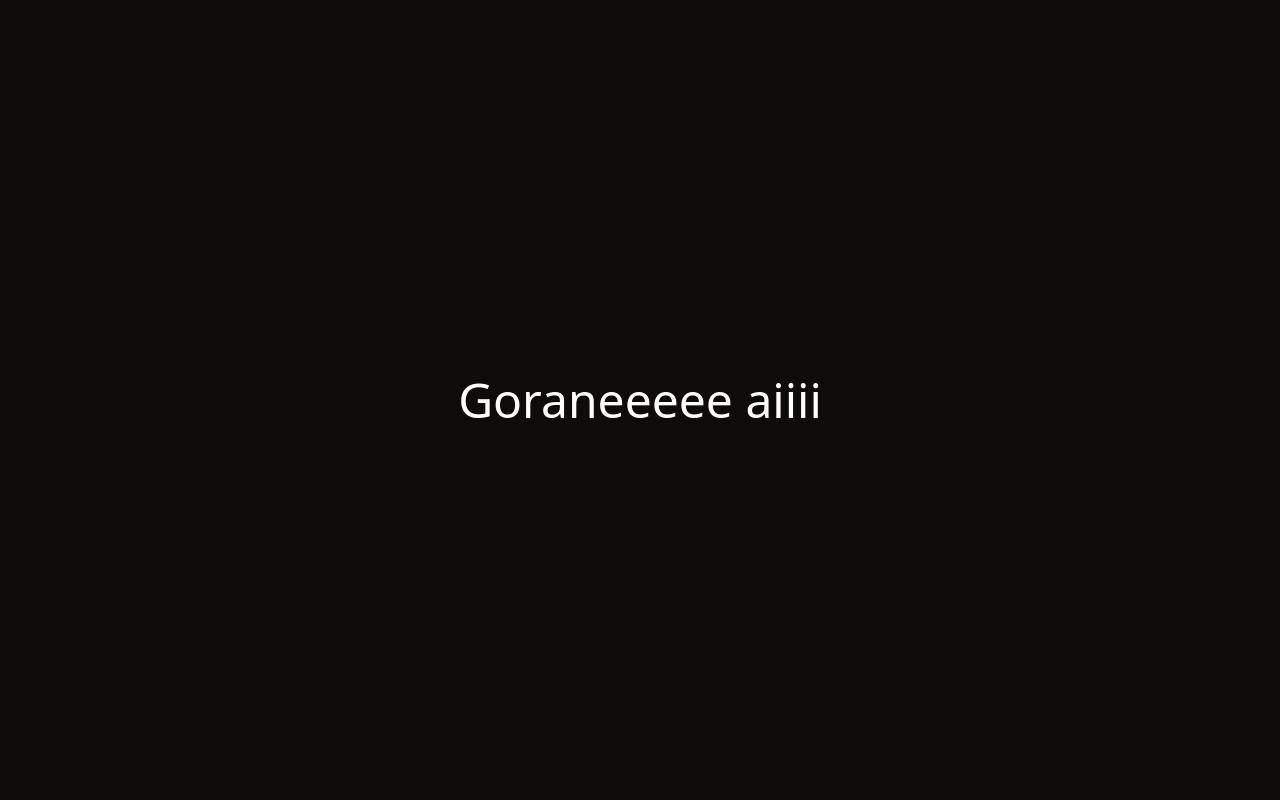
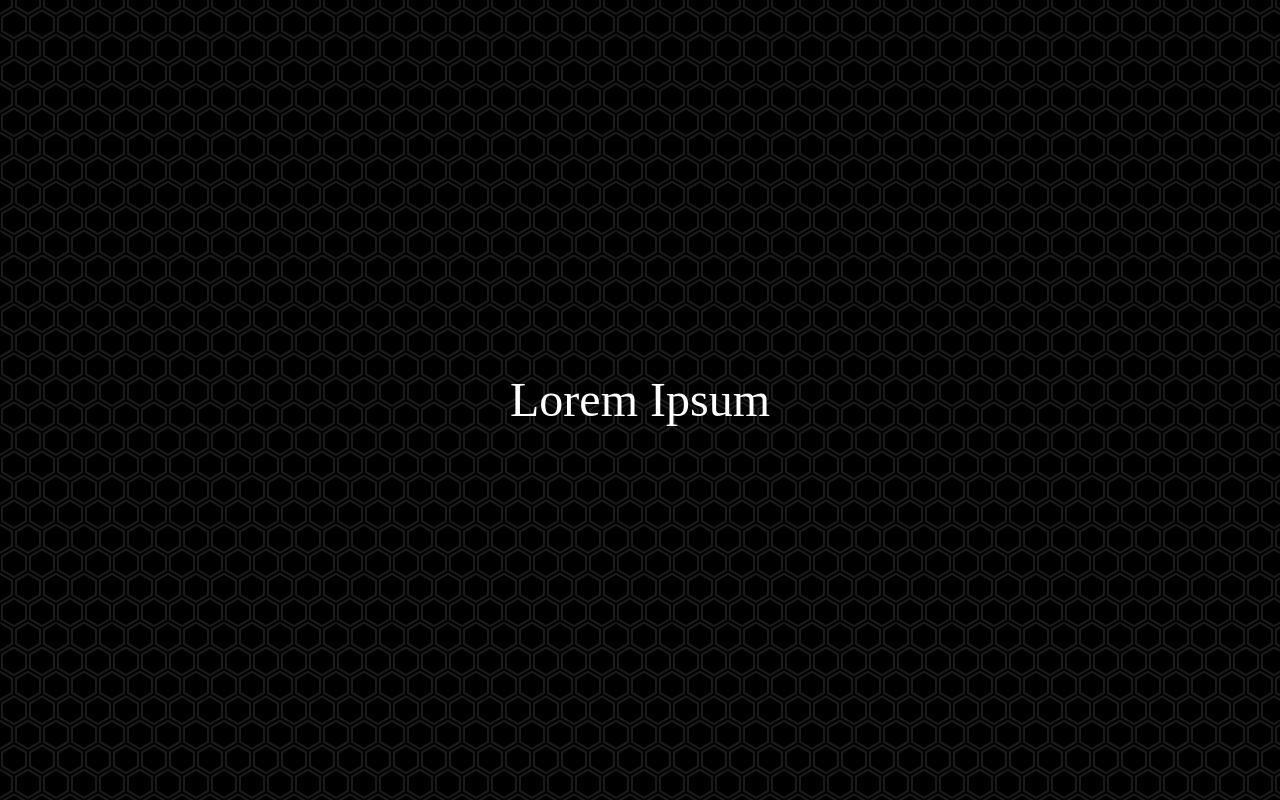
Before and after one commit to lz13/gor_ai, a website: page index.html in a window 1280 px wide. Drawn offline with Linux system fonts and the light colour scheme.

Commit message:
Add background

```diff
--- a/index.html
+++ b/index.html
@@ -11,7 +11,7 @@
   <body>
     <div class="flex h-screen bg-black">
       <div class="m-auto">
-        <h1 class="text-5xl text-white">Goraneeeee aiiii</h1>
+        <h1 class="text-5xl text-white font-bit">Lorem Ipsum</h1>
       </div>
     </div>
 
--- a/tailwind.config.js
+++ b/tailwind.config.js
@@ -8,6 +8,10 @@ module.exports = {
       lg: '976px',
       xl: '1440px'
     },
+    fontFamily: {
+      lum: ['Luminari'],
+      bit: ['Bitwise']
+    },
     extend: {
       colors: {
         'black': '#0d0c0b',
```
Also changed, not shown: css/main.css.
